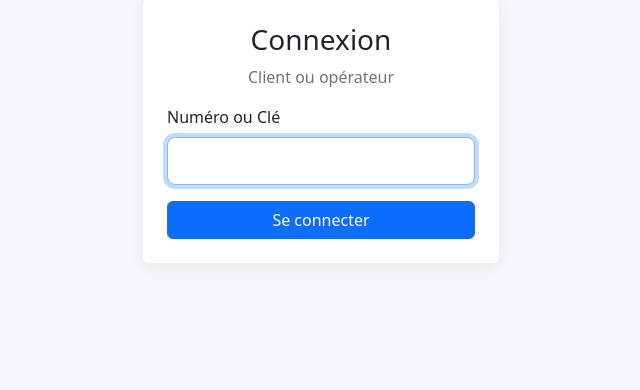
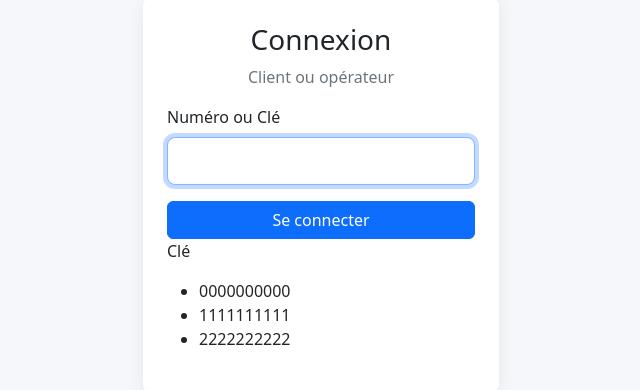
Before and after one commit to AzonyeRdr/4014_4028, a CodeIgniter 4 app: the page made by app/Views/auth/login.php in a window 1280 px wide. Shown: the part 213-603 px from the top of the page, without its empty margins (319-959 px from the left). Run offline with PHP 8.4 and a stand-in for CodeIgniter, Linux system fonts and the light colour scheme; the template is opened without the code that fills it, so the values that code supplies are empty; some libraries are stand-ins or nearby versions.

Commit message:
Add example keys to login form

```diff
--- a/app/Views/auth/login.php
+++ b/app/Views/auth/login.php
@@ -13,6 +13,12 @@
                     maxlength="10" required autofocus>
                 <button class="btn btn-primary w-100 mt-3">Se connecter</button>
             </form>
+            <p>Clé</p>
+            <ul>
+                <li>0000000000</li>
+                <li>1111111111</li>
+                <li>2222222222</li>
+            </ul>
         </div>
     </div>
 </div>
```
